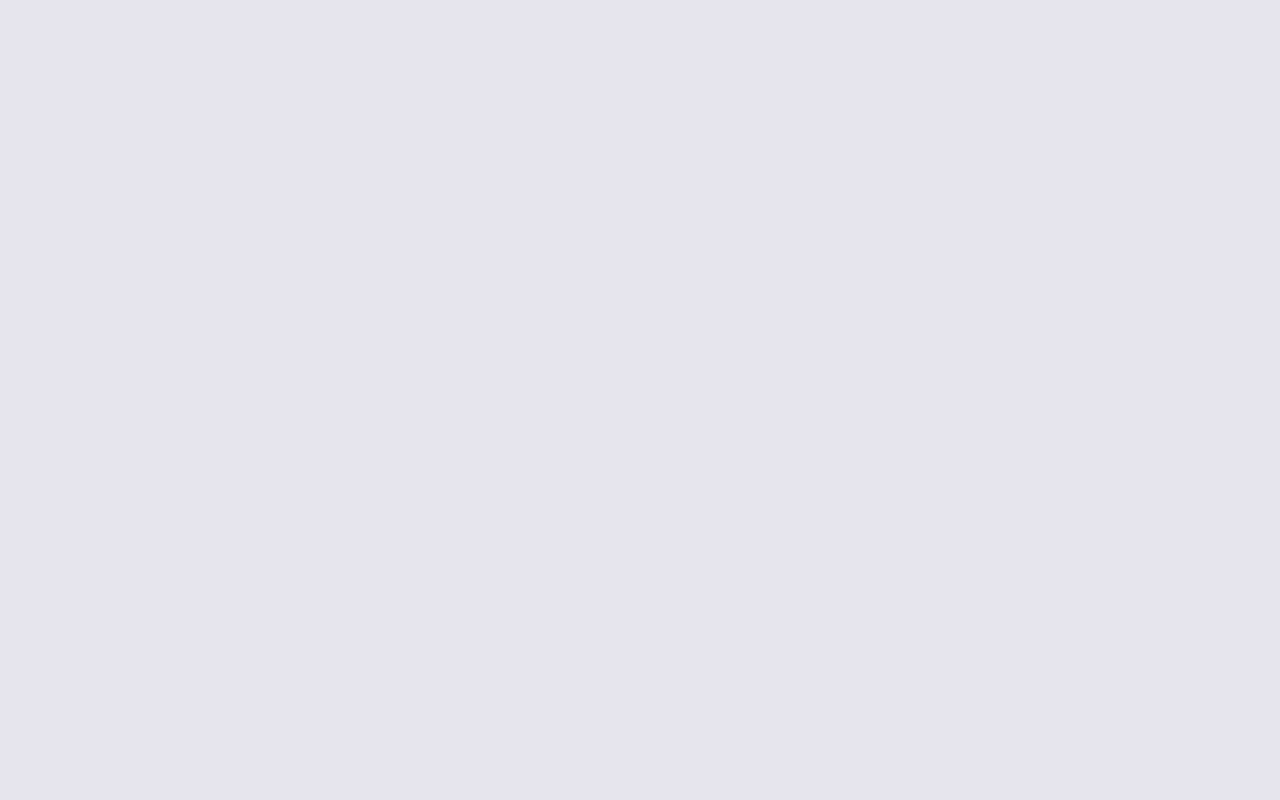
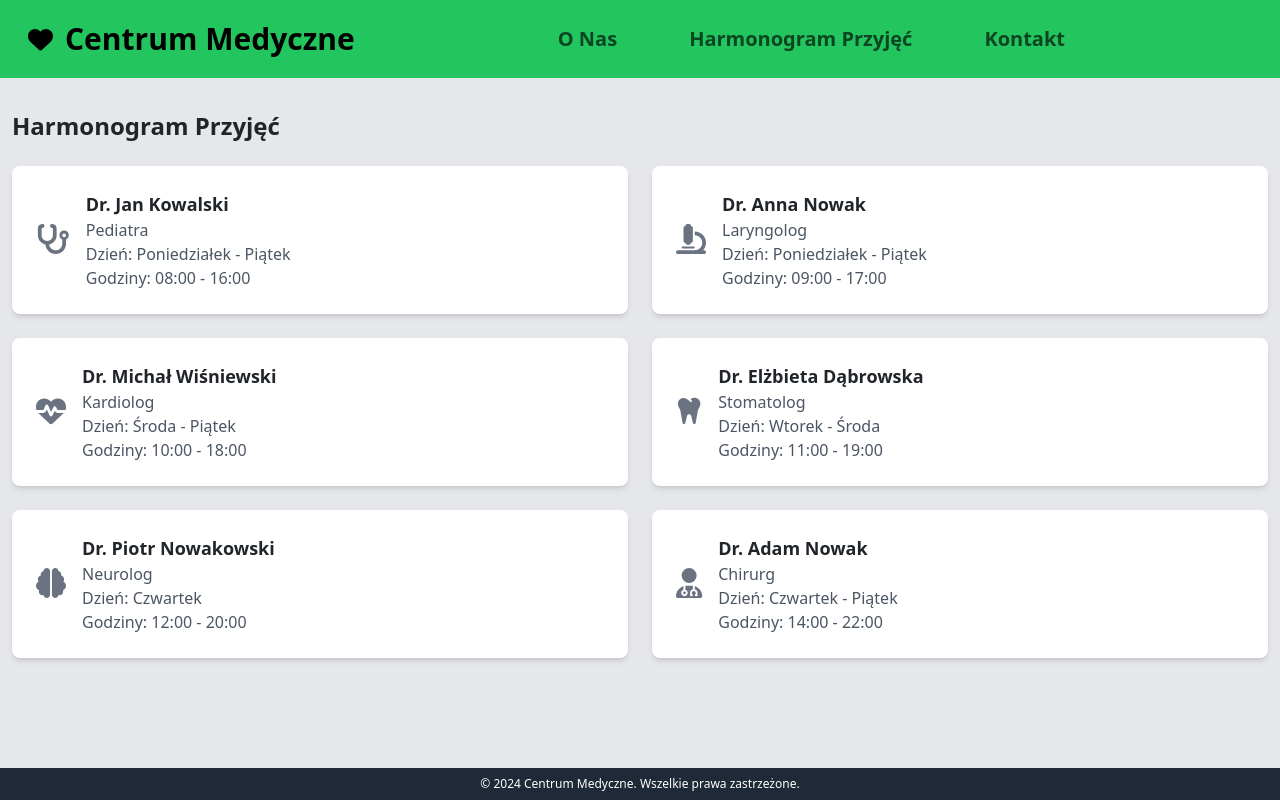
Before and after one commit to olafbado/clinic, a React (Create React App) app: page /schedulePage in a window 1280 px wide. Before the commit this address had no page. Built offline with nearby package versions, Linux system fonts and the light colour scheme.

Commit message:
feat: Add schedulePage

```diff
--- a/src/App.js
+++ b/src/App.js
@@ -3,12 +3,14 @@ import "bootstrap/dist/css/bootstrap.min.css";
 import "./App.css";
 import { Routes, Route } from "react-router-dom";
 import HomePage from "./components/homePage";
+import SchedulePage from "./components/schedulePage";
 
 function App() {
   return (
-    <div className="bg-gray-200 h-full">
+    <div className="bg-gray-200 h-full oveflow-auto">
       <Routes>
         <Route path="/" element={<HomePage />}></Route>
+        <Route path="/schedulePage" element={<SchedulePage />}></Route>
       </Routes>
     </div>
   );
--- a/src/components/heroBanner.js
+++ b/src/components/heroBanner.js
@@ -24,7 +24,7 @@ function HeroBanner() {
             czy EKG.
           </p>
           <Link
-            to="/"
+            to="/schedulePage"
             className="bg-white text-green-500 py-2 px-6 rounded-full text-lg font-bold uppercase hover:border-gray-800 border-3"
           >
             Harmonogram Przyjęć
--- a/src/components/navbar.js
+++ b/src/components/navbar.js
@@ -9,14 +9,14 @@ function MainNavbar() {
   return (
     <Navbar bg="light" expand="lg" className="!bg-green-500 p-3">
       <Container>
-        <Navbar.Brand href="#">
-          <div className="flex items-center">
+        <Navbar.Brand>
+          <Link className="flex items-center" as={Link} to="/">
             <FontAwesomeIcon
               icon={faHeart}
               className="heart-icon w-[25px] h-[25px]"
             />
             <span className="text-3xl ml-3 font-bold">Centrum Medyczne</span>
-          </div>
+          </Link>
         </Navbar.Brand>
         <Navbar.Toggle aria-controls="basic-navbar-nav" />
         <Navbar.Collapse
@@ -33,7 +33,7 @@ function MainNavbar() {
             </Nav.Link>
             <Nav.Link
               as={Link}
-              to="/"
+              to="/schedulePage"
               className="hover:underline decoration-gray-800"
             >
               Harmonogram Przyjęć
--- /dev/null
+++ b/src/components/schedulePage.js
@@ -0,0 +1,100 @@
+import React from "react";
+import { FontAwesomeIcon } from "@fortawesome/react-fontawesome";
+import MainNavbar from "./navbar";
+import Footer from "./footer";
+import {
+  faStethoscope,
+  faMicroscope,
+  faHeartbeat,
+  faTooth,
+  faBrain,
+  faUserMd,
+} from "@fortawesome/free-solid-svg-icons";
+
+const doctors = [
+  {
+    id: 1,
+    name: "Dr. Jan Kowalski",
+    specialization: "Pediatra",
+    days: "Poniedziałek - Piątek",
+    hours: "08:00 - 16:00",
+    icon: faStethoscope,
+  },
+  {
+    id: 2,
+    name: "Dr. Anna Nowak",
+    specialization: "Laryngolog",
+    days: "Poniedziałek - Piątek",
+    hours: "09:00 - 17:00",
+    icon: faMicroscope,
+  },
+  {
+    id: 3,
+    name: "Dr. Michał Wiśniewski",
+    specialization: "Kardiolog",
+    days: "Środa - Piątek",
+    hours: "10:00 - 18:00",
+    icon: faHeartbeat,
+  },
+  {
+    id: 4,
+    name: "Dr. Elżbieta Dąbrowska",
+    specialization: "Stomatolog",
+    days: "Wtorek - Środa",
+    hours: "11:00 - 19:00",
+    icon: faTooth,
+  },
+  {
+    id: 5,
+    name: "Dr. Piotr Nowakowski",
+    specialization: "Neurolog",
+    days: "Czwartek ",
+    hours: "12:00 - 20:00",
+    icon: faBrain,
+  },
+
+  {
+    id: 7,
+    name: "Dr. Adam Nowak",
+
+    specialization: "Chirurg",
+    days: "Czwartek - Piątek",
+    hours: "14:00 - 22:00",
+    icon: faUserMd,
+  },
+];
+
+function SchedulePage() {
+  return (
+    <div>
+      <MainNavbar />
+      <div className="container mt-8 mb-12">
+        <h4 className="text-2xl font-bold mb-4">Harmonogram Przyjęć</h4>
+        <div className="grid grid-cols-1 sm:grid-cols-1 md:grid-cols-2 gap-4">
+          {doctors.map((doctor) => (
+            <div
+              key={doctor.id}
+              className="bg-white rounded-lg shadow-md p-4 flex items-center hover:shadow-xl transition duration-300 ease-in-out"
+            >
+              <div className="mr-4">
+                <FontAwesomeIcon
+                  icon={doctor.icon}
+                  className="text-gray-500 text-3xl"
+                />
+              </div>
+              <div>
+                <h2 className="text-lg font-semibold">{doctor.name}</h2>
+                <p className="text-gray-600">{doctor.specialization}</p>
+                <p className="text-gray-600">Dzień: {doctor.days}</p>
+                <p className="text-gray-600">Godziny: {doctor.hours}</p>
+              </div>
+            </div>
+          ))}
+        </div>
+      </div>
+      <Footer />
+    </div>
+  );
+}
+
+export default SchedulePage;
--- a/src/index.css
+++ b/src/index.css
@@ -1,7 +1,7 @@
 html,
 body,
 #root {
-  height: 100%;
+  height: 100% !important;
 }
 
 body {
@@ -11,9 +11,7 @@ body {
     sans-serif;
   -webkit-font-smoothing: antialiased;
   -moz-osx-font-smoothing: grayscale;
-  min-height: 100vh !important;
-  display: flex;
-  flex-direction: column;
+  background-color: #e5e7eb !important;
 }
 
 code {
```
